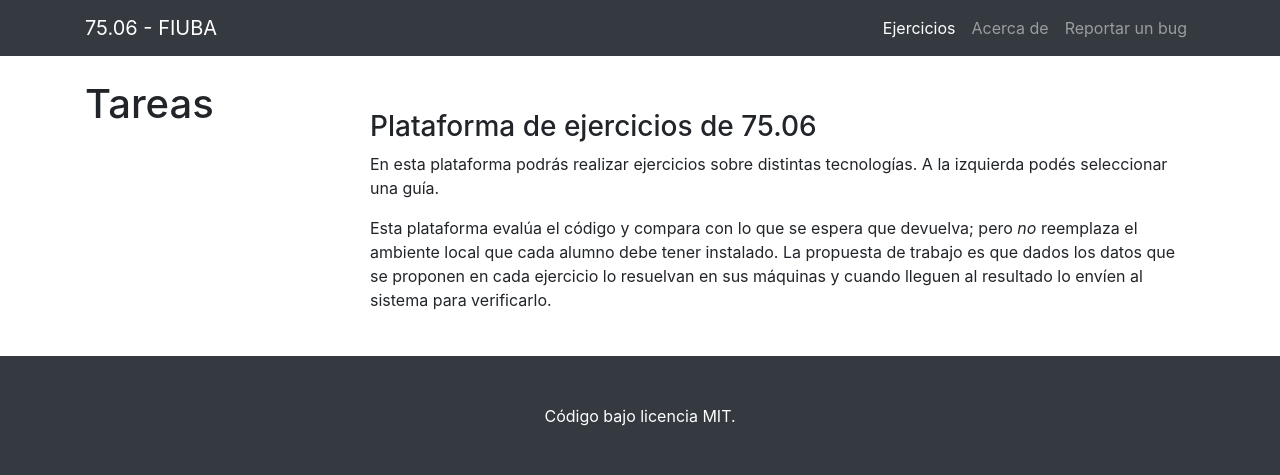
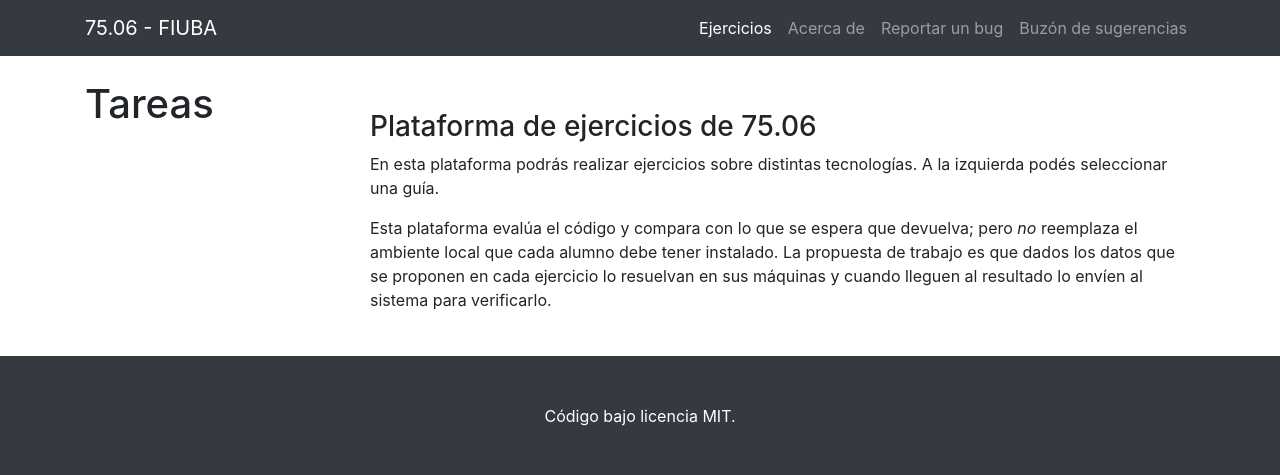
Before and after one commit to Roj/corrector, a Flask app: template templates/home.html in a window 1280 px wide. Shown: the top 475 px of the page. Run offline with Flask 2, Linux system fonts and the light colour scheme; the template is opened without the code that fills it, so the values that code supplies are empty; parts of the project's set-up code (start-up, migrations or seed data) failed here and were passed over; some libraries are stand-ins or nearby versions.

Commit message:
Saco modo debug, agrego buzón de sugerencias
Por ahora dejo los logs en modo debug para tener un registro
completo durante este periódo de prueba.

```diff
--- a/app.py
+++ b/app.py
@@ -5,8 +5,8 @@ import logging
 app = Flask(__name__)
 
 corrector = Corrector()
-if app.debug:
-    corrector.logger.setLevel(logging.DEBUG)
+#if app.debug:
+corrector.logger.setLevel(logging.DEBUG)
 
 @app.route("/")
 def home():
--- a/templates/base.html
+++ b/templates/base.html
@@ -45,6 +45,11 @@
             <li class="nav-item">
               <a class="nav-link" href="https://github.com/Roj/corrector/issues/new?assignees=Roj&labels=&template=aviso-de-bug.md&title=%5BBUG%5D">
                   Reportar un bug
+              </a>
+            </li>
+            <li class="nav-item">
+              <a class="nav-link" href="https://forms.gle/MKokQNnyYqJLCTXB6">
+                  Buzón de sugerencias
               </a>
             </li>
           </ul>
```
Also changed, not shown: 1 other file.
